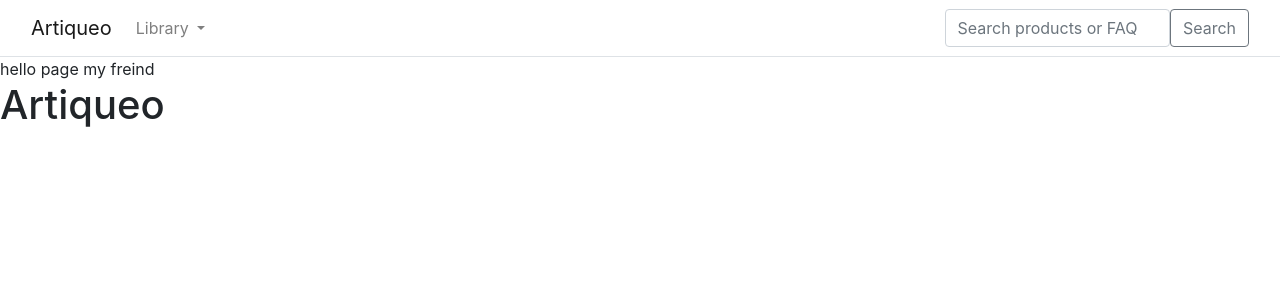
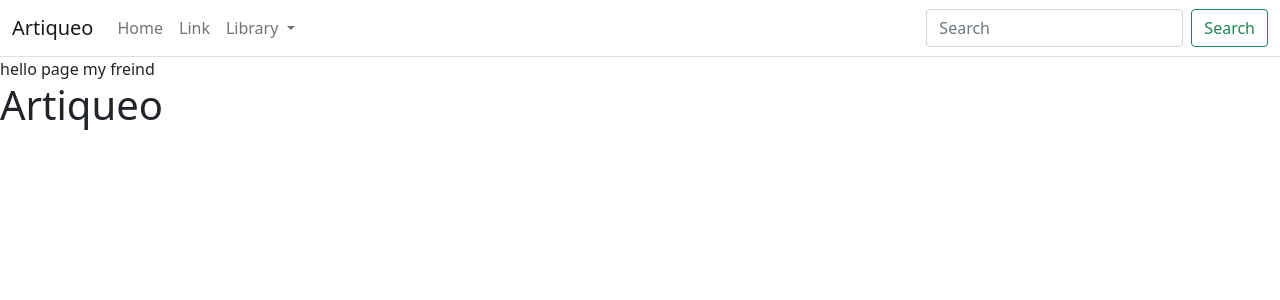
Before and after one commit to Freightscape/Project-Artiqueo, a Django app: page / in a window 1280 px wide. Shown: the top 300 px of the page. Run offline with Django 4.2, Linux system fonts and the light colour scheme.

Commit message:
Refactored Base, building categories in views , and category dropdown for navbar

```diff
--- a/store/views.py
+++ b/store/views.py
@@ -3,6 +3,11 @@ from django.shortcuts import render
 from .models import Category, Product
 # Create your views here.
 
+def categories(request):
+    return {
+        'categories': Category.objects.all()
+    }
+
 def all_products(request):
     products = Product.objects.all()
     return render(request, 'store/home.html', {'products': products})
--- a/templates/store/base.html
+++ b/templates/store/base.html
@@ -1,30 +1,39 @@
 {% load static %}
 <!DOCTYPE html>
-<html lang="en">
+<html>
+
 <head>
-    <meta charset="UTF-8">
-    <title>{% block title %}Artiqueo Gallery{% endblock %}</title>
-    <meta name="viewport" content="width=device-width, initial-scale=1.0">
-    <link rel="stylesheet" href="https://cdn.jsdelivr.net/npm/bootstrap@4.3.1/dist/css/bootstrap.min.css" integrity="sha384-ggOyR0iXCbMQv3Xipma34MD+dH/1fQ784/j6cY/iJTQUOhcWr7x9JvoRxT2MZw1T" crossorigin="anonymous">
+    <meta charset="utf-8" />
+    <title>{% block title %}Artiqueo{% endblock %}</title>
+    <meta name="viewport" content="width=device-width, initial-scale=1">
+    <link href="https://cdn.jsdelivr.net/npm/bootstrap@5.0.0-beta1/dist/css/bootstrap.min.css" rel="stylesheet" integrity="sha384-giJF6kkoqNQ00vy+HMDP7azOuL0xtbfIcaT9wjKHr8RbDVddVHyTfAAsrekwKmP1" crossorigin="anonymous">
+    <script src="https://cdn.jsdelivr.net/npm/bootstrap@5.0.0-beta1/dist/js/bootstrap.bundle.min.js" integrity="sha384-ygbV9kiqUc6oa4msXn9868pTtWMgiQaeYH7/t7LECLbyPA2x65Kgf80OJFdroafW" crossorigin="anonymous"></script>
 </head>
+
 <body>
     <header>
         <nav class="navbar navbar-expand-md navbar-light bg-white border-bottom">
             <div class="container-fluid">
-                <a class="navbar-brand" href="/">Artiqueo</a>
+                <a class="navbar-brand" href="#">Artiqueo</a>
                 <button class="navbar-toggler" type="button" data-bs-toggle="collapse" data-bs-target="#navbarCollapse"
                     aria-controls="navbarCollapse" aria-expanded="false" aria-label="Toggle navigation">
                     <span class="navbar-toggler-icon"></span>
                 </button>
                 <div class="collapse navbar-collapse" id="navbarCollapse">
                     <ul class="navbar-nav me-auto mb-2 mb-md-0">
+                        <li class="nav-item active">
+                            <a class="nav-link" aria-current="page" href="/">Home</a>
+                        </li>
+                        <li class="nav-item">
+                            <a class="nav-link" href="#">Link</a>
+                        </li>
                         <li class="nav-item dropdown">
                             <a class="nav-link dropdown-toggle" href="#" id="navbarDropdown" role="button"
                                 data-bs-toggle="dropdown" aria-expanded="false">
                                 Library
                             </a>
                             <ul class="dropdown-menu" aria-labelledby="navbarDropdown">
-                                <li><a class="dropdown-item" href="#">All</a></li>
+                                <li><a class="dropdown-item" href="{% url "store:all_products" %}">All</a></li>
                                 {% for c in categories %}
                                 <li {% if category.slug == c.slug %}class="selected" {% endif %}>
                                     <a class="dropdown-item" href="{{ c.get_absolute_url }}">{{ c.name|title }}</a>
@@ -33,18 +42,14 @@
                             </ul>
                         </li>
                     </ul>
+                    <form class="d-flex">
+                        <input class="form-control me-2" type="search" placeholder="Search" aria-label="Search">
+                        <button class="btn btn-outline-success" type="submit">Search</button>
+                    </form>
                 </div>
-                <form class="d-flex w-25">
-                    <input class="form-control me-2" type="search" placeholder="Search products or FAQ" aria-label="Search">
-                    <button class="btn btn-outline-secondary" type="submit">Search</button>
-                </form>
             </div>
         </nav>
     </header>
-
-    <div id="content">{% block content %}{% endblock %}</div>
-    <script src="https://code.jquery.com/jquery-3.3.1.slim.min.js" integrity="sha384-q8i/X+965DzO0rT7abK41JStQIAqVgRVzpbzo5smXKp4YfRvH+8abtTE1Pi6jizo" crossorigin="anonymous"></script>
-    <script src="https://cdn.jsdelivr.net/npm/popper.js@1.14.7/dist/umd/popper.min.js" integrity="sha384-UO2eT0CpHqdSJQ6hJty5KVphtPhzWj9WO1clHTMGa3JDZwrnQq4sF86dIHNDz0W1" crossorigin="anonymous"></script>
-    <script src="https://cdn.jsdelivr.net/npm/bootstrap@4.3.1/dist/js/bootstrap.min.js" integrity="sha384-JjSmVgyd0p3pXB1rRibZUAYoIIy6OrQ6VrjIEaFf/nJGzIxFDsf4x0xIM+B07jRM" crossorigin="anonymous"></script>
+    <div id="content">{% block content %} {% endblock %}</div>
 </body>
 </html>
```
Also changed, not shown: db.sqlite3.
